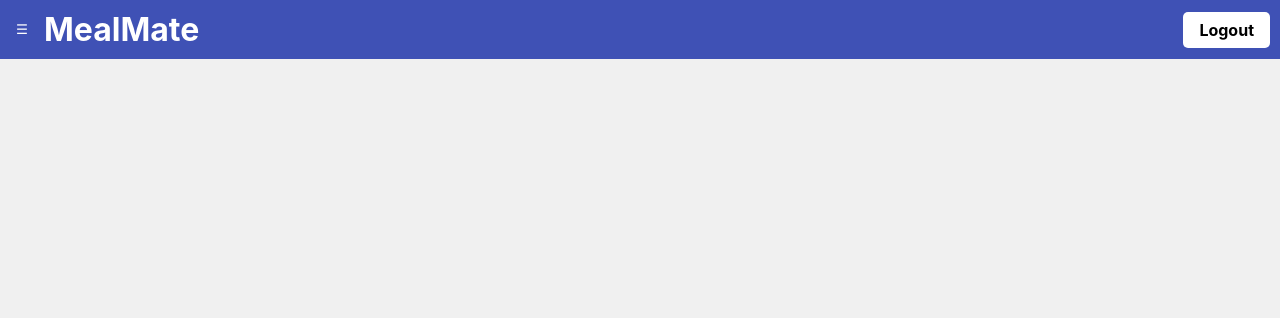
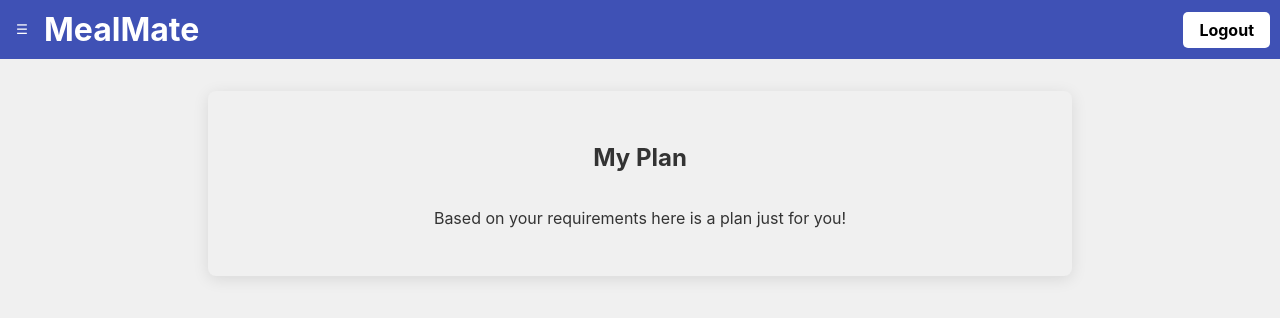
Before and after one commit to boumster/MealMate, a React (Create React App) app in the folder frontend/: page /MyPlan in a window 1280 px wide. Shown: the top 318 px of the page. Built offline with nearby package versions, Linux system fonts and the light colour scheme; sample sign-in values are in the browser's storage.

Commit message:
Made MyPlans page

```diff
--- a/frontend/src/components/App.tsx
+++ b/frontend/src/components/App.tsx
@@ -7,6 +7,7 @@ import Home from "./Home/Home";
 import About from "./About/About";
 import Contact from "./Contact/Contact";
 import Mealplans from "./MealPlans/Mealplans";
+import MyPlan from "./MyPlan/MyPlan";
 import Login from "./Login/Login";
 import Register from "./Register/Register";
 import { PrivateRoute } from "./PrivateRoutes/PrivateRoute";
@@ -44,6 +45,7 @@ export default function App() {
         {/* Protected Routes */}
         <PrivateRoute path="/contact" component={Contact} />
         <PrivateRoute path="/mealplans" component={Mealplans} />
+        <PrivateRoute path="/MyPlan" component={MyPlan} />
       </Switch>
     </div>
   );
--- a/frontend/src/components/Header/Header.tsx
+++ b/frontend/src/components/Header/Header.tsx
@@ -94,6 +94,7 @@ export default function Header() {
           <DropdownItem href="/about">About</DropdownItem>
           <DropdownItem href="/contact">Contact</DropdownItem>
           <DropdownItem href="/mealplans">Meal Plans</DropdownItem>
+          <DropdownItem href="/MyPlan">My Plan</DropdownItem>
         </DropdownMenu>
       </HeaderContent>
     </HeaderContainer>
--- /dev/null
+++ b/frontend/src/components/MyPlan/MyPlan.tsx
@@ -0,0 +1,12 @@
+import React from "react";
+import {Container} from "../../styles/styles";
+
+export default function About() {
+
+  return (
+    <Container>
+      <h2>My Plan</h2>
+      <p>Based on your requirements here is a plan just for you!</p>
+    </Container>
+  );
+}
```
